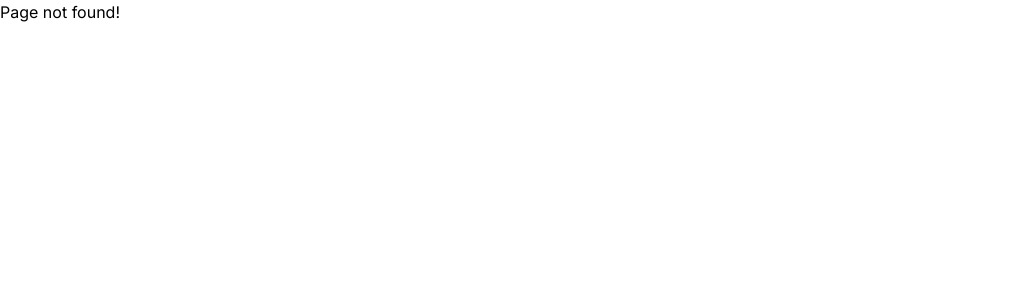
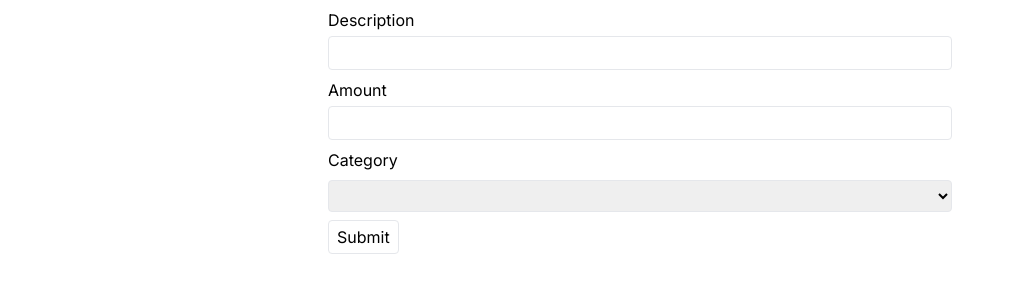
Before and after one commit to fahim041/library, a Next.js app: page /project/expense-tracker in a window 1280 px wide. Before the commit this address had no page. Shown: the top 300 px of the page, without its empty margins (0-1014 px from the left). Built offline with nearby package versions, Linux system fonts and the light colour scheme.

Commit message:
expense form

```diff
--- /dev/null
+++ b/app/project/expense-tracker/form.tsx
@@ -0,0 +1,36 @@
+import { Category } from './interfaces';
+
+interface Props {
+  categories: Category[];
+}
+
+export default function Form({ categories }: Props) {
+  return (
+    <div className="w-full flex flex-col justify-center items-center">
+      <form className="p-2 w-1/2">
+        <div className="mb-2">
+          <label htmlFor="description">Description</label>
+          <input id="description" className="border p-1 w-full mt-1 rounded" />
+        </div>
+        <div className="mb-2">
+          <label htmlFor="amount">Amount</label>
+          <input
+            id="amount"
+            type="number"
+            className="border p-1 w-full mt-1 rounded"
+          />
+        </div>
+        <div className='mb-2'>
+          <label htmlFor="category">Category</label>
+          <select id="category" className="border p-1 w-full rounded mt-2">
+            <option></option>
+            {categories.map((category) => (
+              <option key={category.id}>{category.name}</option>
+            ))}
+          </select>
+        </div>
+        <button className='border px-2 py-1 rounded disabled:bg-white disabled:text-gray-400'>Submit</button>
+      </form>
+    </div>
+  );
+}
--- /dev/null
+++ b/app/project/expense-tracker/interfaces.ts
@@ -0,0 +1,12 @@
+export interface Expense {
+  id: number;
+  description: string;
+  amount: number;
+  category: string;
+}
+
+export interface Category {
+  id: number;
+  name: string;
+  value: string;
+}
--- /dev/null
+++ b/app/project/expense-tracker/page.tsx
@@ -0,0 +1,19 @@
+'use client';
+
+import { useState } from 'react';
+import { Category, Expense } from './interfaces';
+import Form from './form';
+
+const categories: Category[] = [
+  { id: 1, name: 'Groceries', value: 'groceries' },
+  { id: 2, name: 'Utilities', value: 'utilities' },
+  { id: 3, name: 'Entertainment', value: 'entertainment' },
+];
+
+export default function Page() {
+  const [expenseList, setExpenseList] = useState<Expense[]>([]);
+
+  return <div>
+    <Form categories={categories}/>
+  </div>;
+}
```
